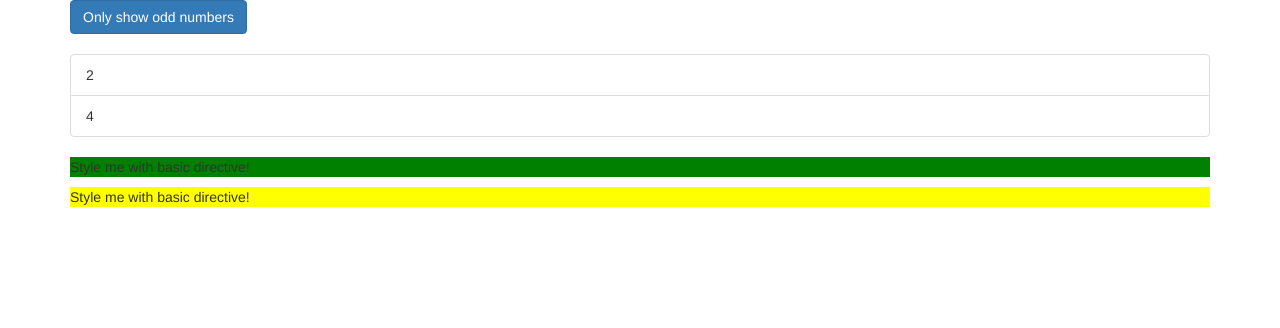
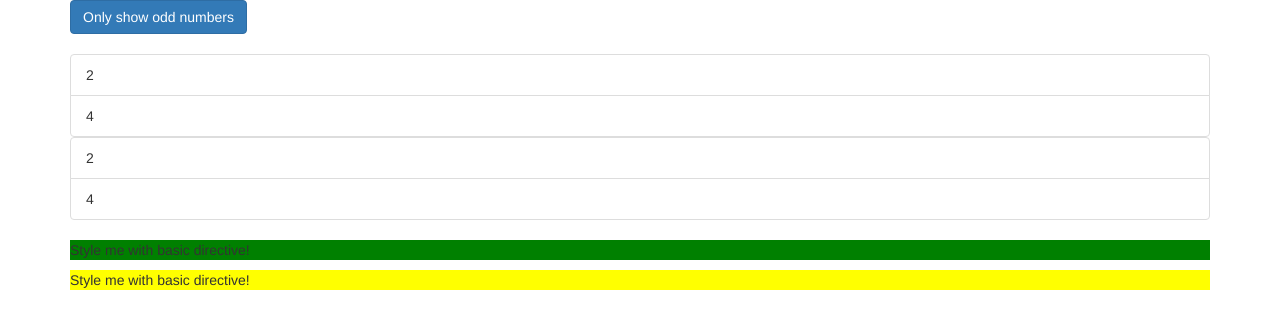
Before and after one commit to GeorPavl/Udemy-Courses-Cook-Book, an Angular app in the folder Angular - The Complete Guide (2023 Edition)/section-7/directives-start/: page / in a window 1280 px wide. Shown: the top 328 px of the page. Built offline with nearby package versions, Linux system fonts and the light colour scheme.

Commit message:
AMC #7.6: IMPLEMENT custom directive

```diff
--- a/Angular - The Complete Guide (2023 Edition)/section-7/directives-start/src/app/app.component.html
+++ b/Angular - The Complete Guide (2023 Edition)/section-7/directives-start/src/app/app.component.html
@@ -24,6 +24,17 @@
             {{even}}
           </li>
         </div>
+        <ng-template [ngIf] = "!onlyOdd">
+          <div>
+            <li
+              class="list-group-item"
+              [ngClass]="{odd: odd % 2 === 0}"
+              [ngStyle]="{backgroundColor: odd % 2 === 0 ? 'yellow' : 'transparent'}"
+              *ngFor="let even of evenNumbers">
+              {{even}}
+            </li>
+          </div>
+        </ng-template>
       </ul>
       <p appBasicHighlight>Style me with basic directive!</p>
       <p appBetterHighlight
--- a/Angular - The Complete Guide (2023 Edition)/section-7/directives-start/src/app/app.module.ts
+++ b/Angular - The Complete Guide (2023 Edition)/section-7/directives-start/src/app/app.module.ts
@@ -6,12 +6,14 @@
 import { AppComponent } from './app.component';
 import { BasicHighlightDirective } from './basic-highlight/basic-highlight.directive';
 import { BetterHighlightDirective } from './better-highlight/better-highlight.directive';
+import { UnlessDirective } from './unless/unless.directive';
 
 @NgModule({
   declarations: [
     AppComponent,
     BasicHighlightDirective,
-    BetterHighlightDirective
+    BetterHighlightDirective,
+    UnlessDirective
   ],
   imports: [
     BrowserModule,
--- /dev/null
+++ b/Angular - The Complete Guide (2023 Edition)/section-7/directives-start/src/app/unless/unless.directive.ts
@@ -0,0 +1,18 @@
+import { Directive, Input } from '@angular/core';
+
+@Directive({
+  selector: '[appUnless]'
+})
+export class UnlessDirective {
+
+  @Input() set unless(condition: boolean) {
+    if(!condition) {
+
+    } else {
+
+    }
+  }
+
+  constructor() { }
+
+}
```
